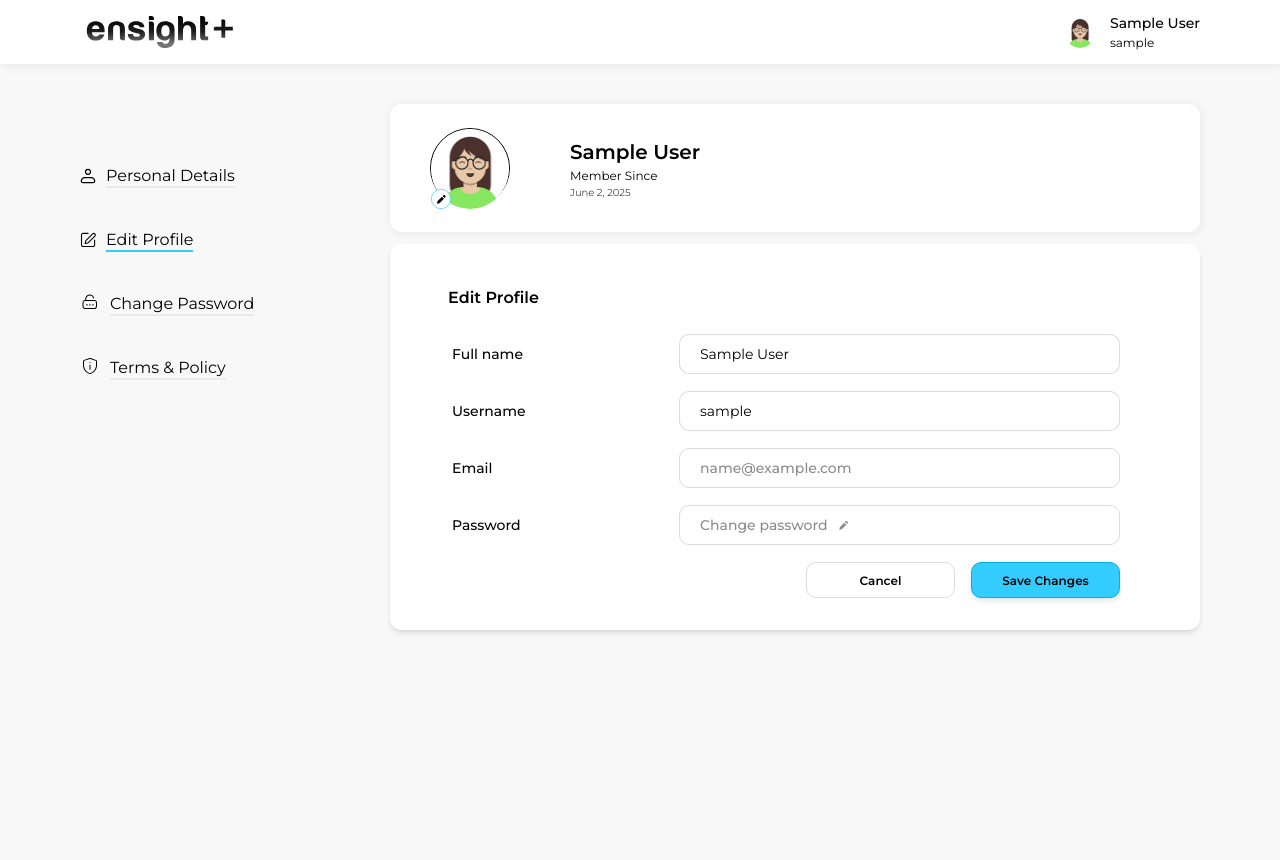
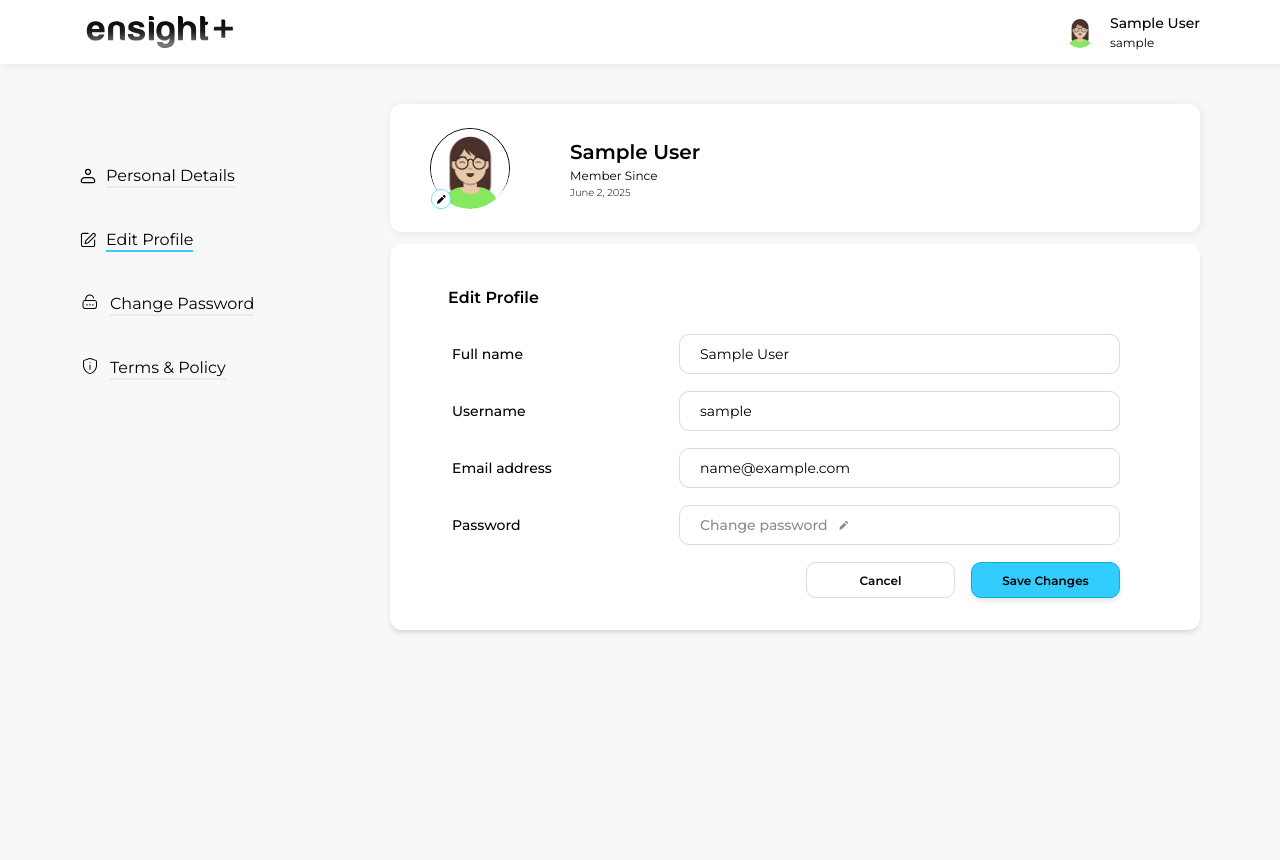
Before and after one commit to ar-saifi133/nexure-auth, a Django app: page /accounts/profile/update/ in a window 1280 px wide. Run offline with Django 4.2, Linux system fonts and the light colour scheme; the visitor is signed in with stand-in values (Sample User, id 1); some libraries are stand-ins or nearby versions.

Commit message:
feat: Update ProfileUpdateForm to include email field and adjust profile update template

```diff
--- a/accounts/forms.py
+++ b/accounts/forms.py
@@ -350,7 +350,7 @@ class ProfileUpdateForm(forms.ModelForm):
 
     class Meta:
         model = User
-        fields = ['full_name', 'username', ]
+        fields = ['full_name', 'username', 'email']
         widgets = {
             'full_name': forms.TextInput(attrs={
                 'class': ' text-[#000000] text-[14px] border-[#33ccff] focus:outline-none focus:ring-0 w-[441px] box-border border border-[rgba(140,140,140,0.3)] rounded-[10px] w-[441px] h-[40px] px-5 py-3 focus:border-[rgba(140,140,140,0.3)]'
--- a/templates/accounts/profile/profile_update.html
+++ b/templates/accounts/profile/profile_update.html
@@ -66,14 +66,6 @@ novalidate
 
 
   <div class="w-full  flex flex-col gap-[16px]">
-   <div class=" w-full flex flex-row justify-between ">
-       <div class=" w-[105px] h-[41px] flex items-center text-[14px] text-black font-medium">Email</div>
-       <div class=" font-medium text-sm text-[#8c8c8c] flex  focus:outline-none focus:ring-0 w-[441px] box-border border border-[rgba(140,140,140,0.3)] rounded-[10px] w-[441px] h-[40px] px-5 items-center">
-           {{ user.email }}
-       </div>
-
-   </div>
-
    <div class=" w-full flex flex-row justify-between ">
        <div class=" w-[105px] h-[41px] flex items-center text-[14px] text-black font-medium">Password</div>
        <a href="{% url 'accounts:password_change' %}" class=" flex text-[#8c8c8c] font-medium text-sm border-[#33ccff] focus:outline-none focus:ring-0 w-[441px] box-border border border-[rgba(140,140,140,0.3)] rounded-[10px] w-[441px] h-[40px] px-5 items-center">
```
